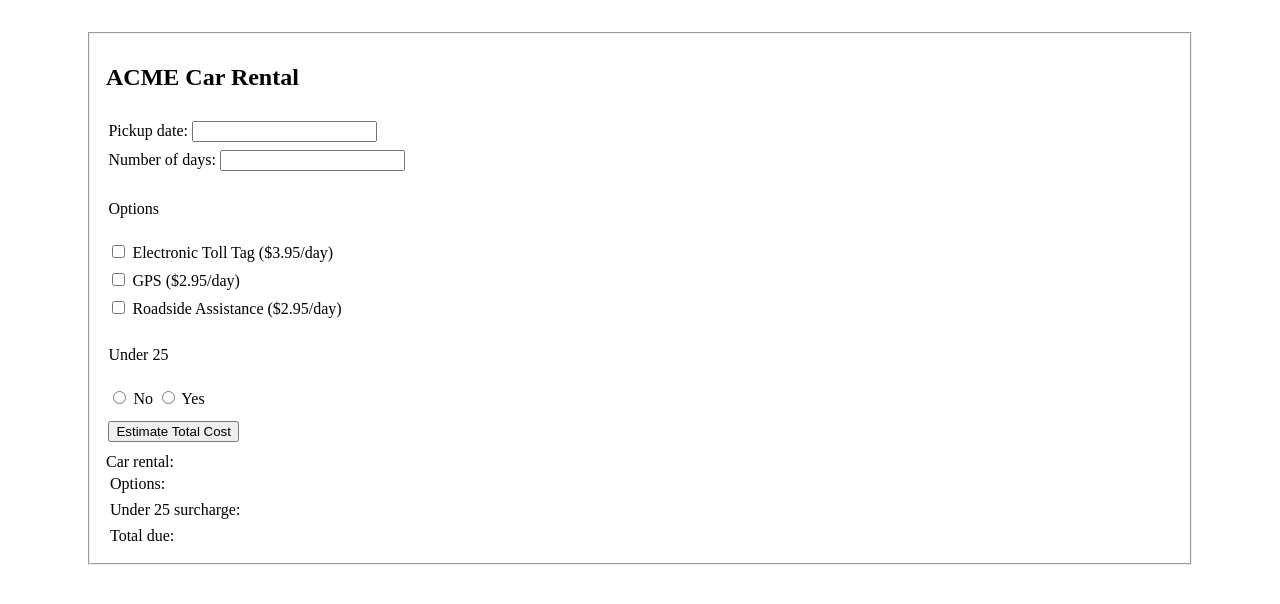
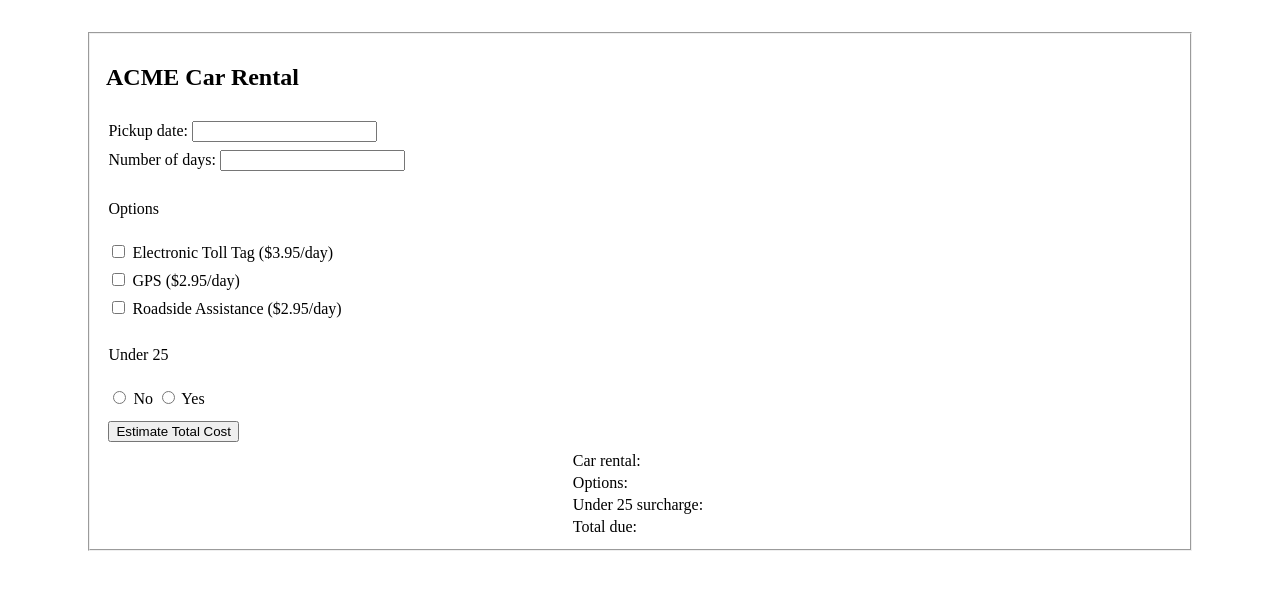
Before and after one commit to bryce-a-smith/WebProjects, a plain HTML site: page CarRental/index.html in a window 1280 px wide. Drawn offline with Linux system fonts and the light colour scheme.

Commit message:
table for cost estimate working

```diff
--- a/CarRental/index.html
+++ b/CarRental/index.html
@@ -14,12 +14,15 @@
       .group {
         padding: 0.15rem;
       }
-      .cost-breakdown-group {
-        display: flex;
-        flex-direction: column;
+      .row-cost {
+        align-items: center;
       }
-      .pair p {
-        display: inline;
+      table {
+        margin-left: auto;
+        margin-right: auto;
+      }
+      td {
+        text-align: left;
       }
     </style>
   </head>
@@ -76,29 +79,27 @@
             </div>
           </div>
           <div class="cost-breakdown-group">
-            <div class="row">
-              <div class="pair">
-                <label for="car-rental-amount-paragraph">Car rental: </label>
-                <p id="car-rental-amount-paragraph"></p>
-              </div>
-              <div class="row">
-                <div class="pair">
-                  <label for="options-amount-paragraph">Options: </label>
-                  <p id="options-amount-paragraph"></p>
-                </div>
-              </div>
-              <div class="row">
-                <div class="pair">
-                  <label for="under-25-amount-paragraph">Under 25 surcharge: </label>
-                  <p id="under-25-amount-paragraph"></p>
-                </div>
-              </div>
-              <div class="row">
-                <div class="pair">
-                  <label for="total-due-amount-paragraph">Total due: </label>
-                  <p id="total-due-amount-paragraph"></p>
-                </div>
-              </div>
+            <div class="row-cost">
+              <table>
+                <tr>
+                  <td>Car rental:</td>
+                  <td id="car-rental-amount-paragraph"></td>
+                </tr>
+
+                <tr>
+                  <td>Options:</td>
+                  <td id="options-amount-paragraph"></td>
+                </tr>
+
+                <tr>
+                  <td>Under 25 surcharge:</td>
+                  <td id="under-25-amount-paragraph"></td>
+                </tr>
+                <tr>
+                  <td>Total due:</td>
+                  <td id="total-due-amount-paragraph"></td>
+                </tr>
+              </table>
             </div>
           </div>
         </fieldset>
```
Also changed, not shown: IceCream/index.html (added, +97 -0 lines).
